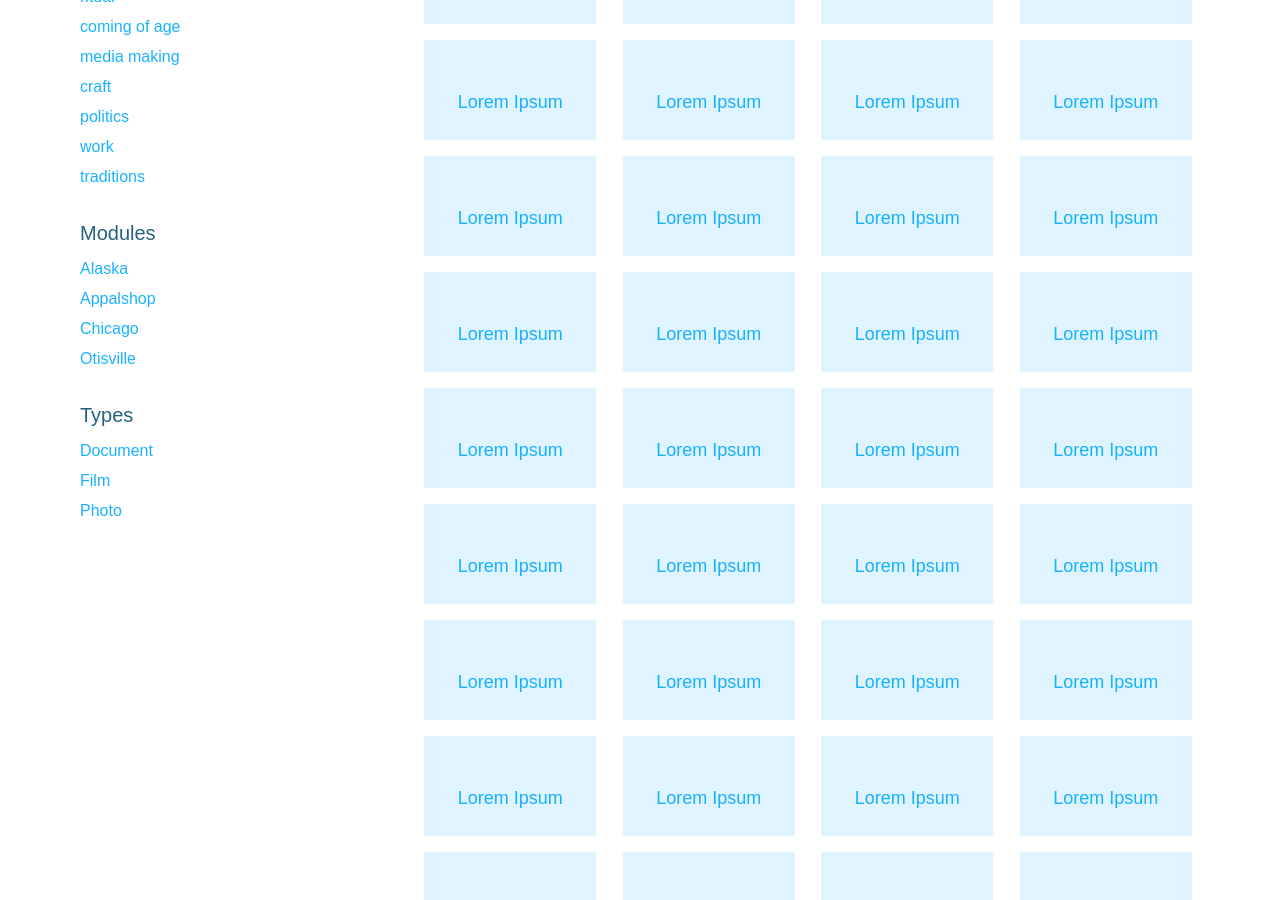
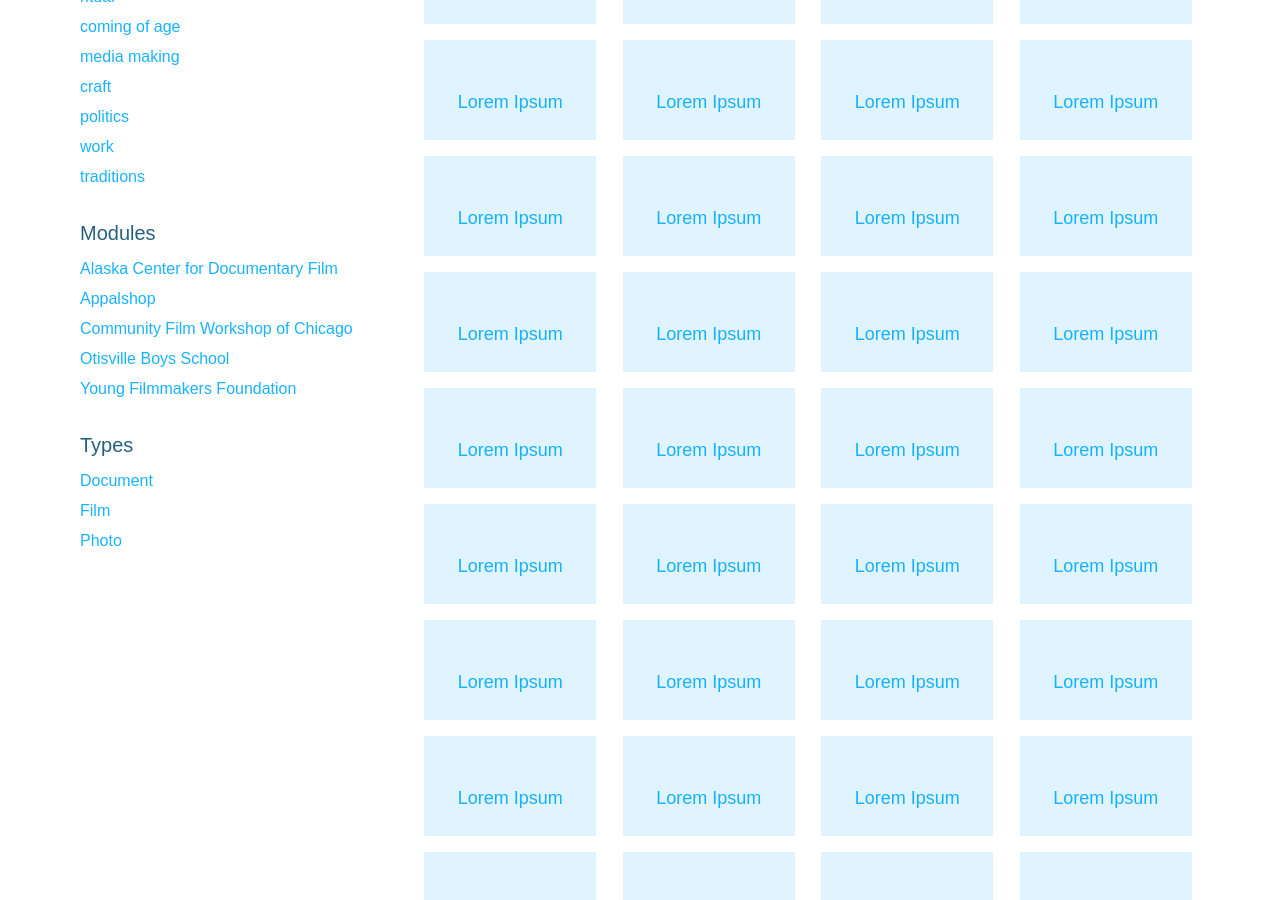
Before and after one commit to participatorymedia/prototype, a Jekyll site: the page built from records/index.html, in a window 1280 px wide and 900 px high, scrolled down 317 px. Built offline with Jekyll 4.4.1, drawn with Linux system fonts in a browser that asks for light colours.

Commit message:
Details for module facets.

```diff
--- a/records/index.html
+++ b/records/index.html
@@ -15,10 +15,11 @@ title: Records
   <a href="#">traditions</a>
 
   <h2>Modules</h2>
-  <a href="#">Alaska</a>
+  <a href="#">Alaska Center for Documentary Film</a>
   <a href="#">Appalshop</a>
-  <a href="#">Chicago</a>
-  <a href="#">Otisville</a>
+  <a href="#">Community Film Workshop of Chicago</a>
+  <a href="#">Otisville Boys School</a>
+  <a href="#">Young Filmmakers Foundation</a>
 
   <h2>Types</h2>
   <a href="#">Document</a>
```
